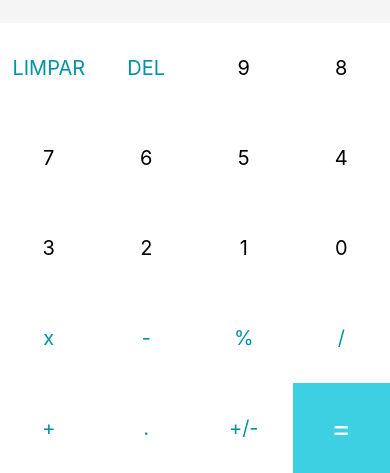
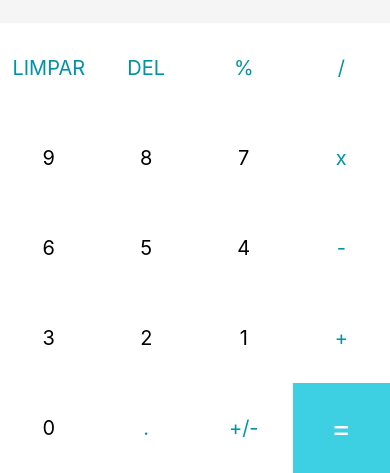
Before and after one commit to Sarahdocs/React-Native-Calculadora, a React Native app in the folder Calculadora/: screen / in a window 390 px wide. Shown: the part 371-844 px from the top of the page. Built offline with nearby package versions, Linux system fonts and the light colour scheme.

Commit message:
Organização númerica

```diff
--- a/Calculadora/App.js
+++ b/Calculadora/App.js
@@ -4,7 +4,7 @@ import { StyleSheet, Text, View, TouchableOpacity, Button } from 'react-native';
 
 export default function App() {
   // Mapeamento de teclas
-  const buttons = ['LIMPAR', 'DEL', 9, 8, 7,  6, 5, 4,  3, 2, 1, 0,'x','-', '%', '/', '+', '.','+/-', '=']
+  const buttons = ['LIMPAR', 'DEL','%', '/', 9, 8, 7,'x', 6, 5, 4,'-', 3, 2, 1, '+',0,'.','+/-', '=']
 
   const [currentNumber, setCurrentNumber] = useState("")
   const [lastNumber, setLastNumber] = useState("")
```
